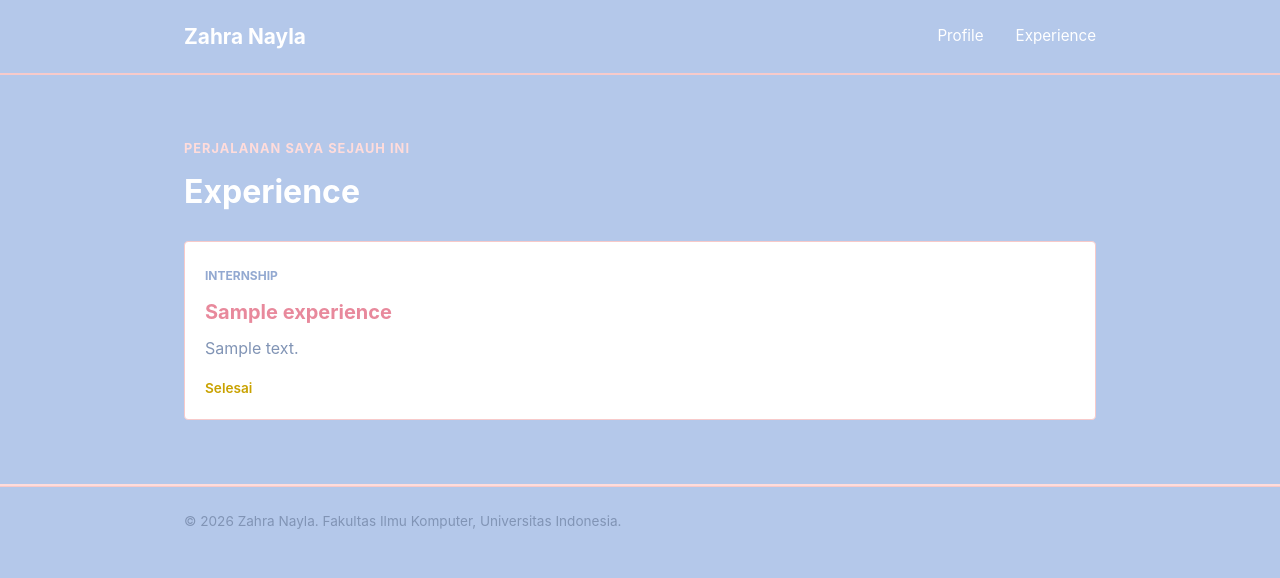
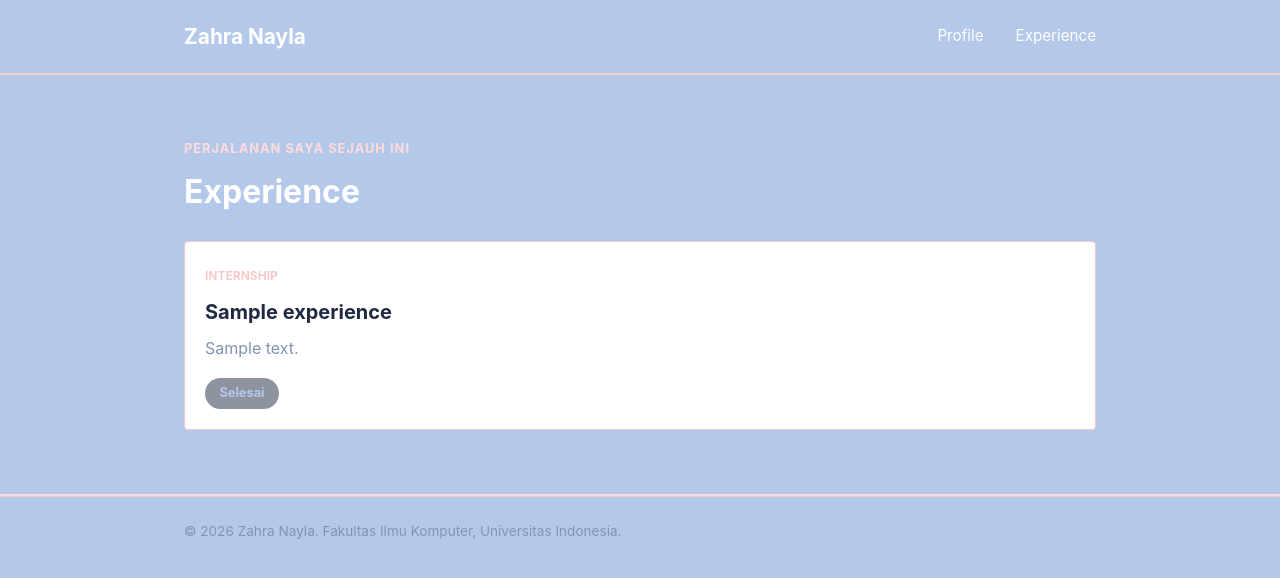
Before and after one commit to zahranayla901/myportofolio, a Django app: page /experience/ in a window 1280 px wide. Shown: the top 578 px of the page. Run offline with Django 5.2, Linux system fonts and the light colour scheme; tables that the repository leaves empty hold one stand-in row (values such as "Sample post"); some web fonts are replaced.

Commit message:
fix: change experience status color

```diff
--- a/static/css/style.css
+++ b/static/css/style.css
@@ -6,6 +6,7 @@
 
 :root {
     --ink: #FFFFFF;
+    --ink-dark: #1F2942;
     --paper: #B4C8EA;
     --paperdark: #93A9D1;
     --accent: #FFDCDB;
@@ -13,8 +14,6 @@
     --text-muted: #8194B5;
     --radius: 4px;
     --highlight: #FFD800;
-    --accent-on-light: #E8899C;
-    --status-on-light: #C9A200;
     --line: var(--accent-dark);
 }
 
@@ -405,14 +404,14 @@ h1, .brand {
 }
 
 .experience-category {
-    color: var(--paperdark);
+    color: var(--accent-dark);
     font-size: 0.75rem;
     font-weight: 700;
     text-transform: uppercase;
 }
 
 .experience-card h2 {
-    color: var(--accent-on-light);
+    color: var(--ink-dark);
     margin: 0.5rem 0;
     font-size: 1.25rem;
 }
@@ -423,10 +422,34 @@ h1, .brand {
 }
 
 .experience-status {
-    color: var(--status-on-light);
+    display: inline-flex;
+    align-items: center;
+    gap: 0.4rem;
     margin-top: 1rem;
-    font-size: 0.85rem;
-    font-weight: 600;
+    padding: 0.35rem 0.9rem;
+    border-radius: 999px;
+    font-size: 0.8rem;
+    font-weight: 700;
+    width: fit-content;
+    background-color: var(--ink-dark);
+    color: var(--highlight);
+}
+
+.experience-status::before {
+    content: "";
+    width: 6px;
+    height: 6px;
+    border-radius: 50%;
+    background-color: var(--highlight);
+}
+
+.experience-status.status-done {
+    background-color: rgba(31, 41, 66, 0.5);
+    color: var(--paper);
+}
+
+.experience-status.status-done::before {
+    display: none;
 }
 
 .site-footer {
--- a/templates/experience.html
+++ b/templates/experience.html
@@ -42,9 +42,9 @@
                             </p>
 
                             {% if experience.is_ongoing %}
-                                <p class="experience-status">Sedang berlangsung</p>
+                                <p class="experience-status status-ongoing">Sedang berlangsung</p>
                             {% else %}
-                                <p class="experience-status">Selesai</p>
+                                <p class="experience-status status-done">Selesai</p>
                             {% endif %}
                         </article>
                     {% empty %}
```
